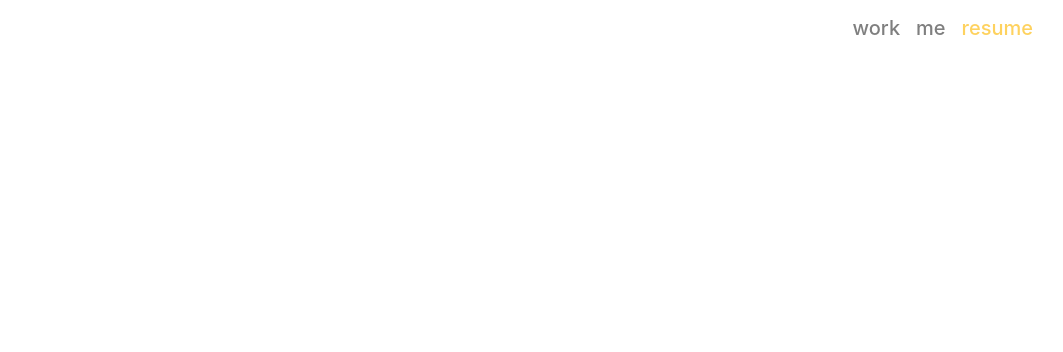
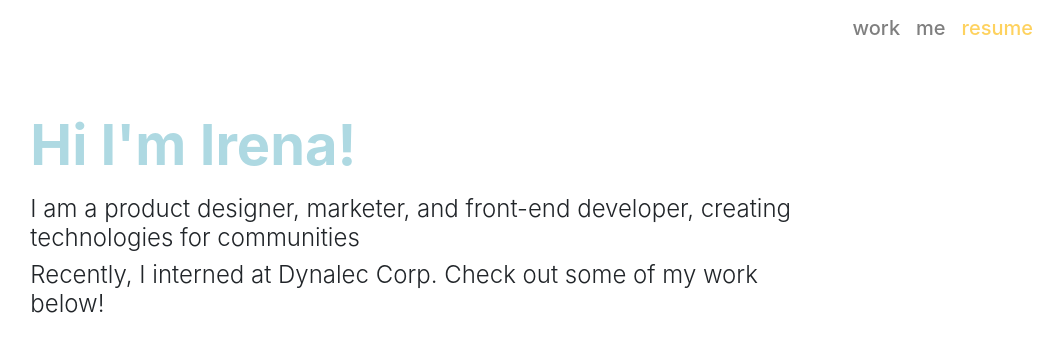
Before and after one commit to andrewchen349/GaosPortfolio, a React (Create React App) app in the folder gaoportfolio/: page / in a window 1280 px wide. Shown: the top 352 px of the page, without its empty margins (208-1271 px from the left). Built offline with nearby package versions, Linux system fonts and the light colour scheme.

Commit message:
Added Hero Component

```diff
--- a/gaoportfolio/src/App.js
+++ b/gaoportfolio/src/App.js
@@ -4,6 +4,9 @@ import './App.css';
 
 //Import Bootstrap
 import 'bootstrap/dist/css/bootstrap.min.css';
+
+//Import Pages
+import HomePage from './pages/HomePage';
 
 //Other Imports
 import {
@@ -54,6 +57,7 @@ class App extends React.Component{
                            </Nav>
                        </Navbar.Collapse>
                    </Navbar>
+                   <Route path="/" exact render={() => <HomePage title={this.state.home.title}  subTitle={this.state.home.subTitle} text={this.state.home.text} />} />
                </Container>
            </Router>
        );
--- /dev/null
+++ b/gaoportfolio/src/components/Hero.js
@@ -0,0 +1,26 @@
+import React from 'react';
+import Jumbotron from 'react-bootstrap/Jumbotron';
+import Container from 'react-bootstrap/Container';
+import Row from 'react-bootstrap/Row';
+import Col from 'react-bootstrap/Col';
+
+function Hero(props){
+
+    return(
+        <Jumbotron className="bg-transparent jumbotron-fluid p-0">
+            <Container fluid={true}>
+                <Row className="justify-content-center py-5">
+                    <Col className="text-left" md={8} sm={12}>
+                        <h3 className="display-4 font-weight-bolder justift-content-center"><span style={{color:'#AED9E2'}}>Hi I'm Irena!</span></h3>
+                    </Col>
+                    < Col className="text-left py-2" md={8} sm={12}>
+                        { props.subTitle && <h4 className="display-6 font-weight-light">{props.subTitle}</h4> }
+                        { props.text && <h4 className="display-6 font-weight-light">{props.text}</h4> }
+                    </Col>
+                </Row>
+            </Container>
+        </Jumbotron>
+    );
+}
+
+export default Hero;
--- /dev/null
+++ b/gaoportfolio/src/pages/HomePage.js
@@ -0,0 +1,11 @@
+import React from 'react';
+import Hero from '../components/Hero';
+
+function HomePage(props){
+    return(
+        <div>
+            <Hero title={props.title} subTitle={props.subTitle} text={props.text} />
+        </div>
+    );
+}
+export default HomePage;
```
